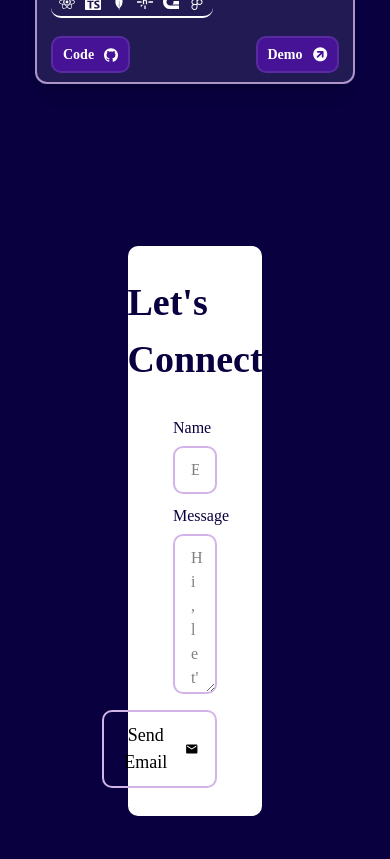
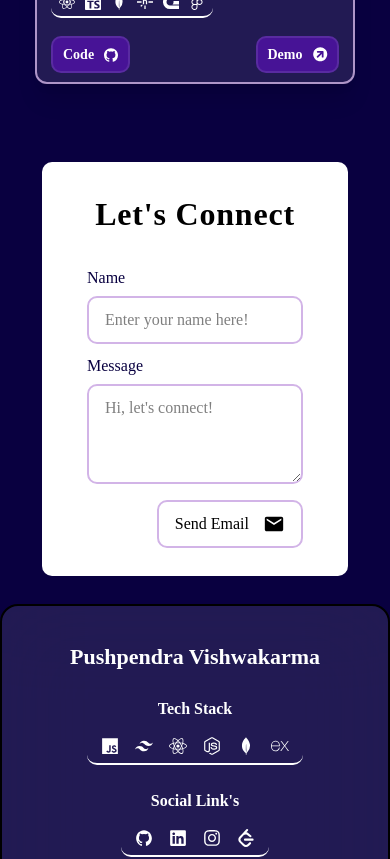
Before and after one commit to Pushpendra081/portfolio, a React (Vite) app: page / in a window 390 px wide. Shown: the part 3360-4219 px from the top of the page. Built offline with nearby package versions, Linux system fonts and the light colour scheme; a web font is replaced by a local one.

Commit message:
Fixed the contact section responsivness

```diff
--- a/src/components/contact.jsx
+++ b/src/components/contact.jsx
@@ -20,11 +20,11 @@ const Contact = () => {
     };
 
     return (
-        <div class=" justify-items-center mt-[4px] px-[128px] py-[80px]  rounded-[10px] ">
+        <div class=" justify-items-center mx-[42px] mt-[4px]">
             <div className="w-full max-w-[520px] my-[28px] px-[45px] py-[28px] bg-[#fff] rounded-[10px] flex flex-col justify-center items-center">
 
                 <div>
-                    <h1 class="text-[38px] text-[#090040] font-semibold tracking-normal">Let's Connect</h1>
+                    <h1 class=" text-[32px] md:text-[38px] text-[#000] font-semibold tracking-wide ">Let's Connect</h1>
                 </div>
 
                 <div class="w-full max-w-[450px] mt-[28px]  rounded-[10px]">
@@ -36,13 +36,13 @@ const Contact = () => {
 
                         {/* Message */}
                         <label htmlFor="" class="mb-[-4px] text-[#090040]">Message</label>
-                        <textarea title="Tell me how can i help you?" name="message" maxlength="500" placeholder="Hi, let's connect!" class="w-full h-[160px] px-[16px] py-[10px] border-2 border-[#d2b4e7] focus:border-[#471396] rounded-[10px] focus:outline-none transition-all duration-300 focus:bg-[#e4e0e8]" required></textarea>
+                        <textarea title="Tell me how can i help you?" name="message" maxlength="500" placeholder="Hi, let's connect!" class="w-full h-[100px] md:h-[160px] px-[16px] py-[10px] border-2 border-[#d2b4e7] focus:border-[#471396] rounded-[10px] focus:outline-none transition-all duration-300 focus:bg-[#e4e0e8]" required></textarea>
 
 
                         {/* Send Email */}
                         <span className="flex flex-row justify-end items-center ">
 
-                            <button title="Send email via google!" type="submit" class=" flex flex-row items-center mt-[6px] gap-[14px] text-[18px] font-medium border-2 border-[#d2b4e7] px-[16px] py-[10px] rounded-[10px] transition-colors duration-300 cursor-pointer  hover:bg-[#d2b4e7] ">
+                            <button title="Send email via google!" type="submit" class=" flex flex-row items-center mt-[6px] gap-[14px] text-[16px] md:text-[18px] font-medium border-2 border-[#d2b4e7] px-[16px] py-[10px] rounded-[10px] transition-colors duration-300 cursor-pointer  hover:bg-[#d2b4e7] ">
                                 Send Email
                                 <MdEmail size={22} />
                             </button>
```
